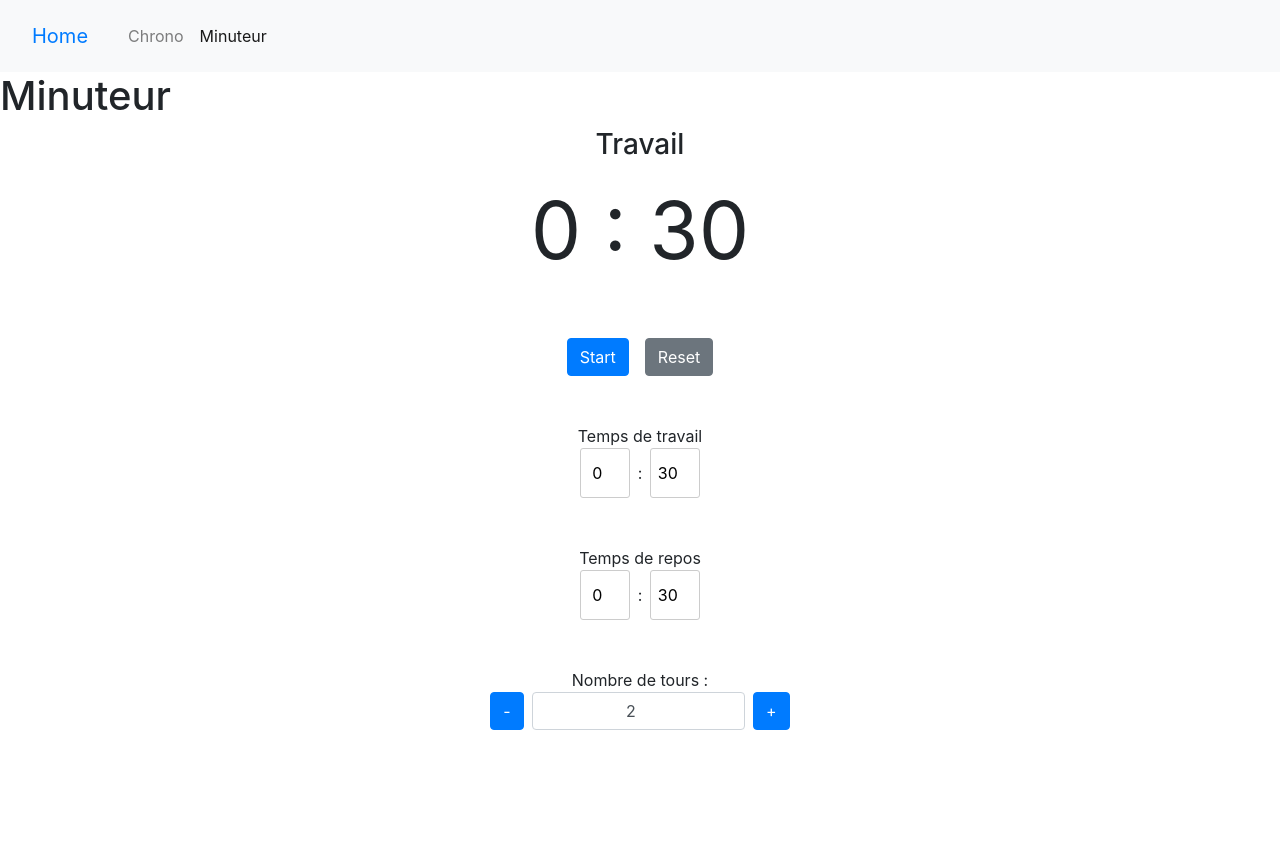
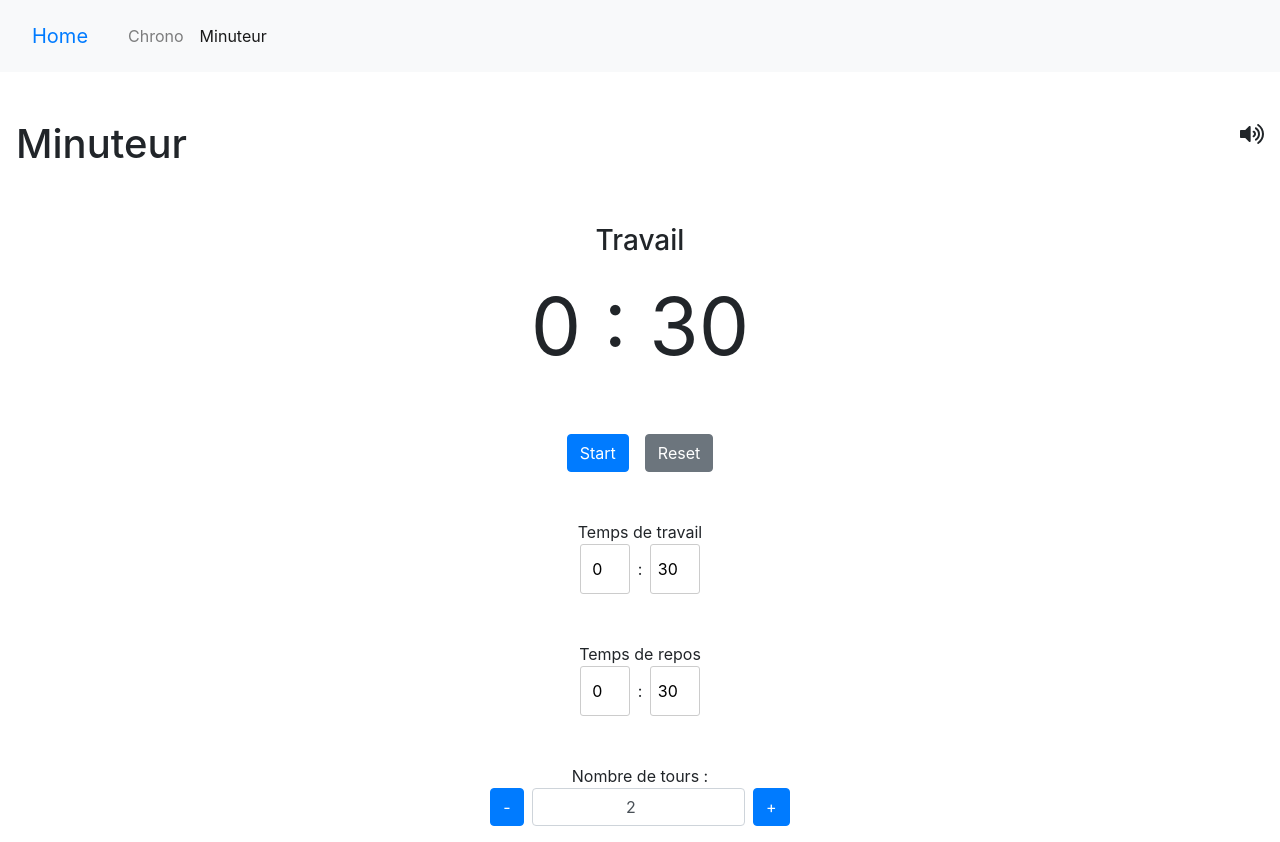
Before and after one commit to OliveLeb/React-chrono-pomodoro, a React (Create React App) app: page /minuteur in a window 1280 px wide. Before the commit the page ends 800 px from the top, so only its background shows below. Built offline with nearby package versions, Linux system fonts and the light colour scheme.

Commit message:
toggleSound

```diff
--- a/src/components/minuteur/Minuteur.js
+++ b/src/components/minuteur/Minuteur.js
@@ -2,6 +2,7 @@ import React, { useState, useEffect, useRef } from 'react';
 import styles from './Minuteur.module.css';
 import bipSound from '../../sound/End.wav';
 import bipSound2 from '../../sound/Bleep.wav';
+import { FaVolumeUp, FaVolumeMute } from 'react-icons/fa';
 
 const Minuteur = () => {
   const [time, setTime] = useState({ m: 0, s: 30 });
@@ -31,6 +32,9 @@ const Minuteur = () => {
     setTime({ ...time, m: e.target.value });
     setTimeLeft({ ...time, m: e.target.value });
   };
+  const toggleSound = () => {
+    setSoundOn(!soundOn);
+  };
 
   useEffect(() => {
     let interval = null;
@@ -55,8 +59,9 @@ const Minuteur = () => {
 
     if (count / 2 <= laps) {
       if (isActive && timeLeft.m >= 0 && timeLeft.s > 0) {
-        if (timeLeft.m === 0 && timeLeft.s === 4) bip.current.play();
-        else if (timeLeft.m === 0 && timeLeft.s === 1) bip2.current.play();
+        if (timeLeft.m === 0 && timeLeft.s === 4 && soundOn) bip.current.play();
+        else if (timeLeft.m === 0 && timeLeft.s === 1 && soundOn)
+          bip2.current.play();
         interval =
           timeLeft.m >= 0 &&
           timeLeft.s >= 0 &&
@@ -91,12 +96,19 @@ const Minuteur = () => {
       stop();
     }
     return () => clearInterval(interval);
-  }, [isActive, time, sessionName, repos, timeLeft, count, laps]);
+  }, [isActive, time, sessionName, repos, timeLeft, count, laps, soundOn]);
 
   return (
     <>
-      <div>
+      <div className='d-flex justify-content-between mb-5 mx-3 mt-5'>
         <h1>Minuteur</h1>
+        <div onClick={toggleSound}>
+          {soundOn ? (
+            <FaVolumeUp className={styles.sound} />
+          ) : (
+            <FaVolumeMute className={styles.sound} />
+          )}
+        </div>
       </div>
       <div className='text-center'>
         <h3>{sessionName}</h3>
--- a/src/components/minuteur/Minuteur.module.css
+++ b/src/components/minuteur/Minuteur.module.css
@@ -15,3 +15,7 @@
   font-size: 5rem;
   color: red;
 }
+
+.sound {
+  font-size: 1.5rem;
+}
```
